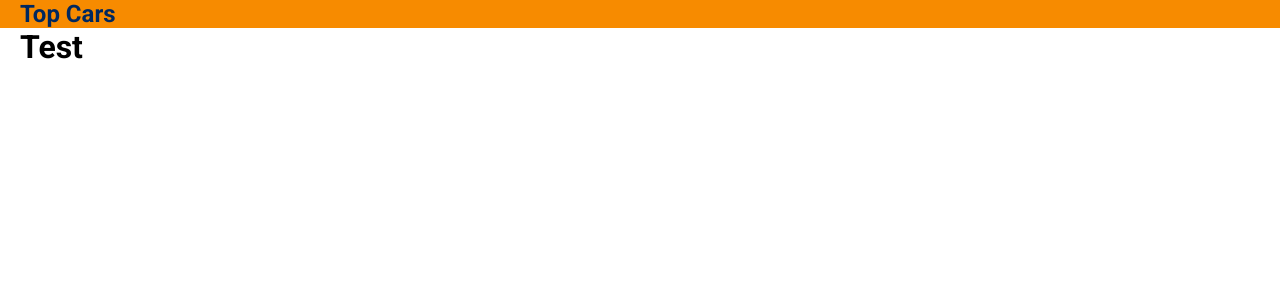
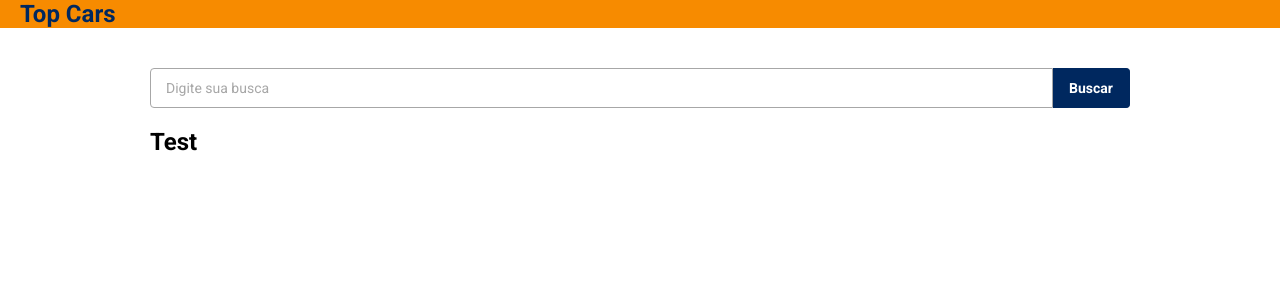
Before and after one commit to murilomartins93/top-cars, a React (Vite) app: page / in a window 1280 px wide. Shown: the top 300 px of the page. Built offline with nearby package versions, Linux system fonts and the light colour scheme.

Commit message:
:construction: Search Bar

```diff
--- /dev/null
+++ b/src/components/SearchBar/index.tsx
@@ -0,0 +1,14 @@
+import "./styles.css";
+
+function SearchBar() {
+  return (
+    <>
+      <form className="tc-search-bar">
+        <input type="text" placeholder="Digite sua busca" />
+        <button type="submit">Buscar</button>
+      </form>
+    </>
+  );
+}
+
+export default SearchBar;
--- /dev/null
+++ b/src/components/SearchBar/styles.css
@@ -0,0 +1,36 @@
+.tc-search-bar {
+  height: 40px;
+  display: flex;
+  justify-content: center;
+  margin-bottom: 20px;
+}
+
+.tc-search-bar input {
+  width: calc(100% - 77px);
+  border-right: none;
+  padding: 0 15px;
+  font-size: 14px;
+  color: var(--tc-font-gray);
+  border: 1px solid var(--tc-form-border-gray);
+  border-radius: 4px 0 0 4px;
+}
+
+.tc-search-bar input:focus {
+  outline: none;
+}
+
+.tc-search-bar input::placeholder {
+  color: var(--tc-placeholder-font-gray);
+}
+
+.tc-search-bar button[type="submit"] {
+  width: 77px;
+  padding: 0 10px;
+  font-size: 14px;
+  font-weight: 700;
+  background-color: var(--tc-btn-blue);
+  color: var(--tc-font-white);
+  border: 1px solid var(--tc-btn-blue);
+  border-left: none;
+  border-radius: 0 4px 4px 0;
+}
--- a/src/index.css
+++ b/src/index.css
@@ -1,15 +1,19 @@
-@import url('https://fonts.googleapis.com/css2?family=Roboto:wght@400;700&display=swap');
+@import url("https://fonts.googleapis.com/css2?family=Roboto:wght@400;700&display=swap");
 
 :root {
-  --tc-bg-orange: #F78B00;
-  --tc-bg-white: #FFFFFF;
-  --tc-card-bg-gray: #A7A7A7;
-  --tc-btn-blue: #00285F;
+  --tc-bg-orange: #f78b00;
+  --tc-bg-white: #ffffff;
 
-  --tc-font-blue: #00285F;
+  --tc-card-bg-gray: #a7a7a7;
+  --tc-form-border-gray: #a7a7a7;
+  --tc-placeholder-font-gray: #a7a7a7;
+
+  --tc-btn-blue: #00285f;
+
+  --tc-font-blue: #00285f;
   --tc-font-black: #000000;
   --tc-font-gray: #545858;
-  --tc-font-white: #FFFFFF;
+  --tc-font-white: #ffffff;
 }
 
 * {
@@ -19,17 +23,21 @@
   font-family: Roboto;
 }
 
-a, a:hover {
+a,
+a:hover {
   text-decoration: none;
   color: unset;
 }
 
-html, body {
+html,
+body {
   background-color: var(--tc-bg-white);
 }
 
 main {
-  padding: 0 20px;
+  padding: 0 10px;
+  display: flex;
+  justify-content: center;
 }
 
 /* Generic Styles */
@@ -40,3 +48,11 @@ main {
   align-items: center;
   padding: 0 20px;
 }
+
+@media (min-width: 576px) {
+
+  main {
+    padding: 0 20px;
+  }
+
+}
--- a/src/routes/Catalog/index.tsx
+++ b/src/routes/Catalog/index.tsx
@@ -1,12 +1,16 @@
+import "./styles.css";
 import Header from "../../components/Header";
-import "./styles.css";
+import SearchBar from "../../components/SearchBar";
 
 function Catalog() {
   return (
     <>
       <Header />
       <main>
-        <h1>Test</h1>
+        <section id="catalog-cards-section" className="tc-container">
+          <SearchBar />
+          <h1>Test</h1>
+        </section>
       </main>
     </>
   );
--- a/src/routes/Catalog/styles.css
+++ b/src/routes/Catalog/styles.css
@@ -0,0 +1,3 @@
+#catalog-cards-section {
+  padding: 40px 0;
+}
```
Also changed, not shown: src/components/Header/styles.css (+5 -5 lines).
